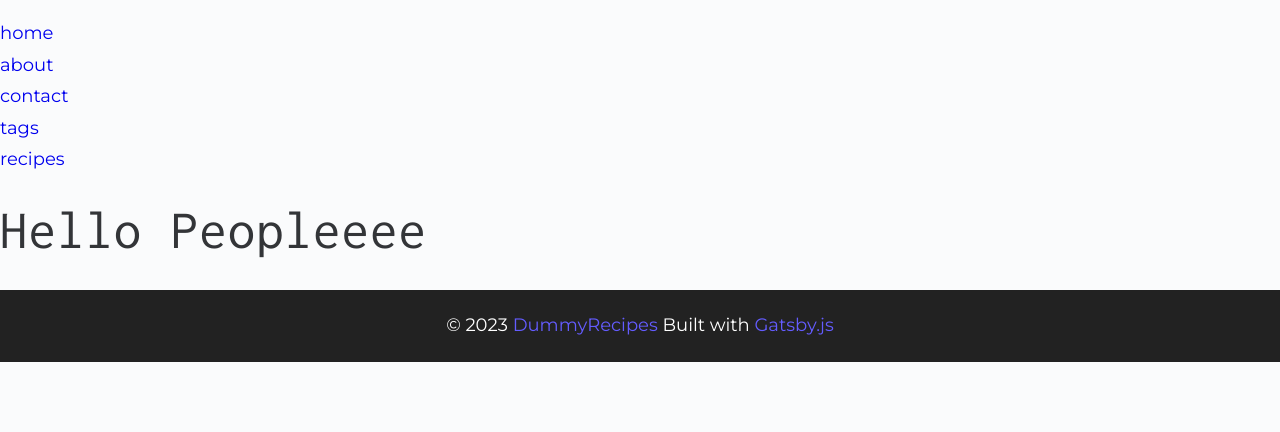
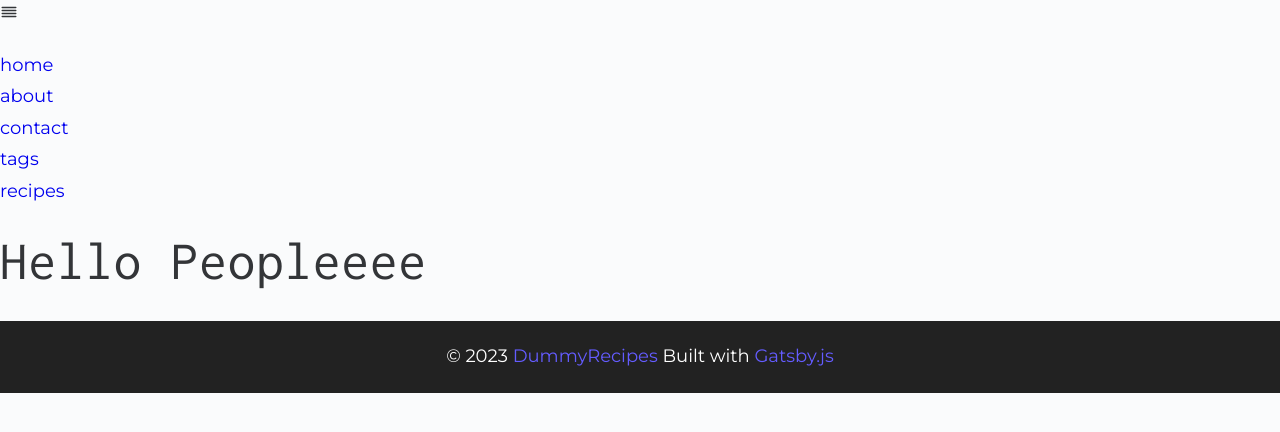
Before and after one commit to Bartek-Wieckowski/gatsby-dummy-recipes, a Gatsby site: page / in a window 1280 px wide. Built offline with nearby package versions, Linux system fonts and the light colour scheme; Gatsby itself is replaced by a stand-in of ours.

Commit message:
installed and used react-icons package

```diff
--- a/package.json
+++ b/package.json
@@ -16,7 +16,8 @@
     "gatsby": "^5.12.4",
     "normalize.css": "^8.0.1",
     "react": "^18.2.0",
-    "react-dom": "^18.2.0"
+    "react-dom": "^18.2.0",
+    "react-icons": "^4.11.0"
   },
   "repository": {
     "type": "git",
--- a/src/components/Navbar.jsx
+++ b/src/components/Navbar.jsx
@@ -1,9 +1,11 @@
+import React from "react";
 import { Link } from "gatsby";
-import React from "react";
+import { FiAlignJustify } from "react-icons/fi";
 
 export default function Navbar() {
   return (
     <nav>
+      <FiAlignJustify />
       <ul>
         <li>
           <Link to="/">home</Link>
```
Also changed, not shown: 1 other file.
